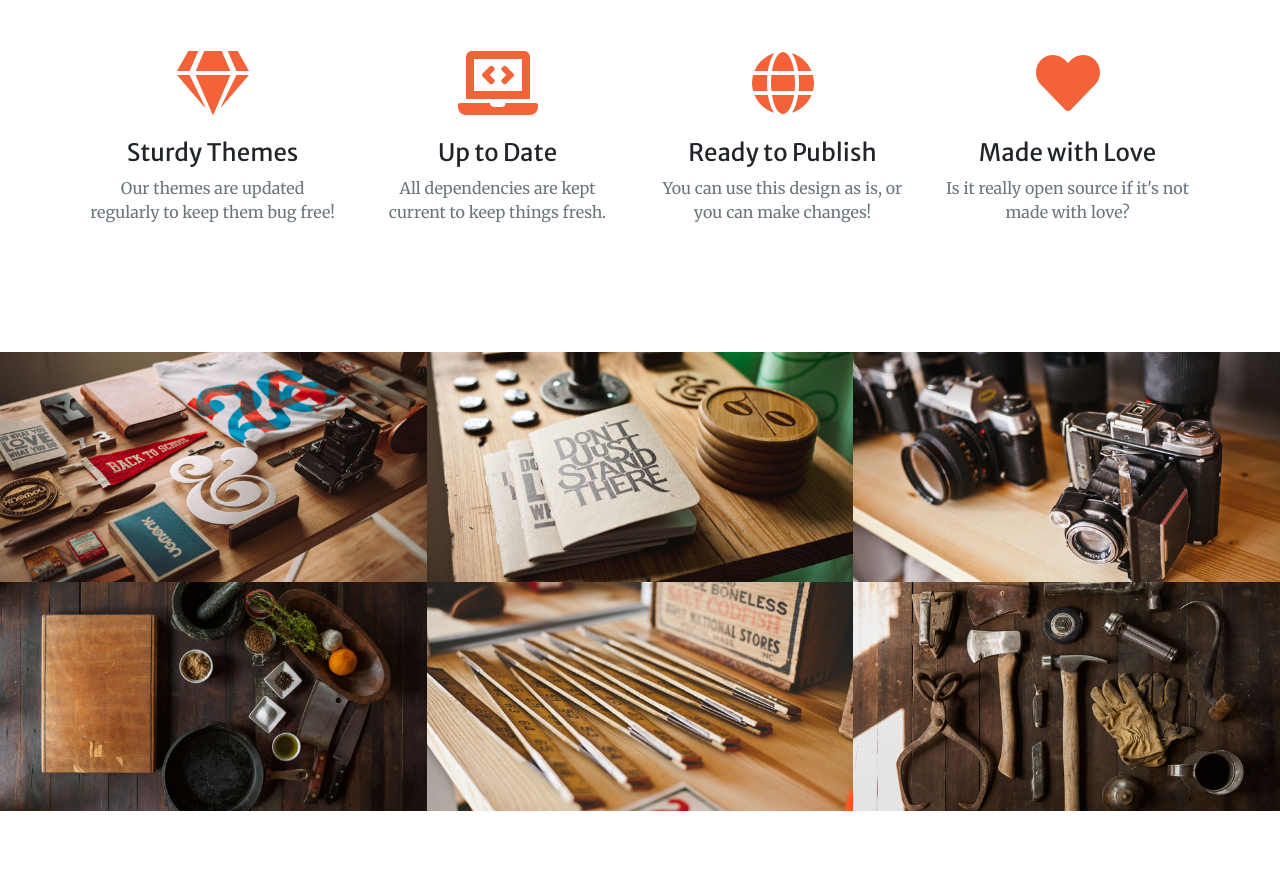
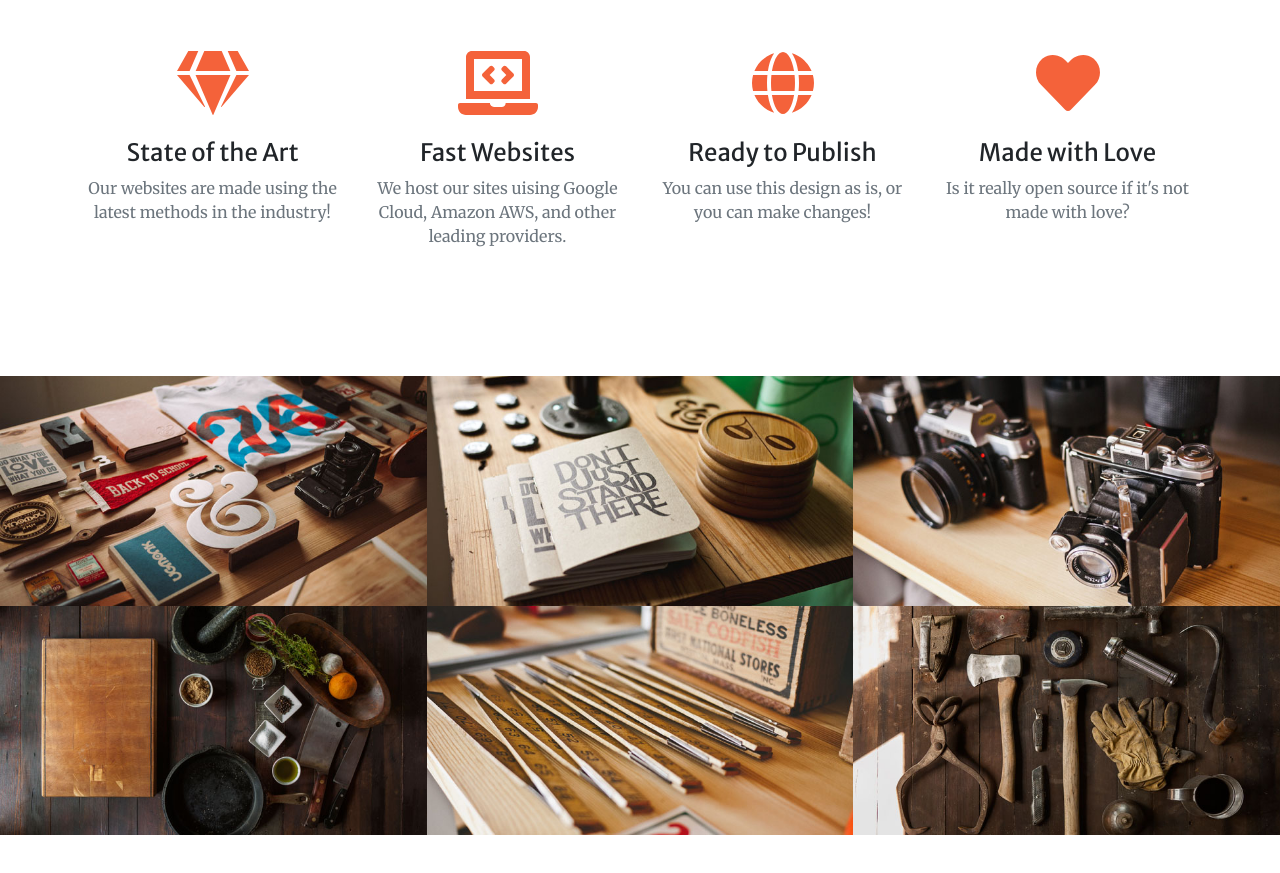
Before and after one commit to jeremy-minnick/startup-zerotohero, a plain HTML site: page index.html in a window 1280 px wide. Shown: the part 1468-2341 px from the top of the page. Drawn offline with nearby package versions, Linux system fonts and the light colour scheme.

Commit message:
Made changes to services text

```diff
--- a/index.html
+++ b/index.html
@@ -71,15 +71,15 @@
                     <div class="col-lg-3 col-md-6 text-center">
                         <div class="mt-5">
                             <i class="fas fa-4x fa-gem text-primary mb-4"></i>
-                            <h3 class="h4 mb-2">Sturdy Themes</h3>
-                            <p class="text-muted mb-0">Our themes are updated regularly to keep them bug free!</p>
+                            <h3 class="h4 mb-2">State of the Art</h3>
+                            <p class="text-muted mb-0">Our websites are made using the latest methods in the industry!</p>
                         </div>
                     </div>
                     <div class="col-lg-3 col-md-6 text-center">
                         <div class="mt-5">
                             <i class="fas fa-4x fa-laptop-code text-primary mb-4"></i>
-                            <h3 class="h4 mb-2">Up to Date</h3>
-                            <p class="text-muted mb-0">All dependencies are kept current to keep things fresh.</p>
+                            <h3 class="h4 mb-2">Fast Websites</h3>
+                            <p class="text-muted mb-0">We host our sites uising Google Cloud, Amazon AWS, and other leading providers.</p>
                         </div>
                     </div>
                     <div class="col-lg-3 col-md-6 text-center">
```
